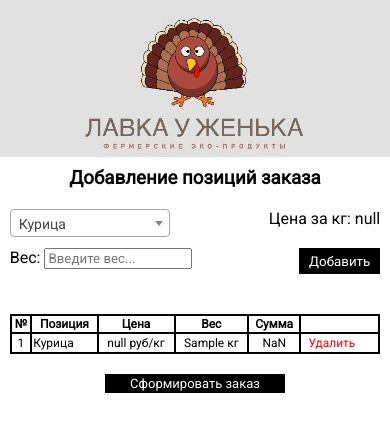
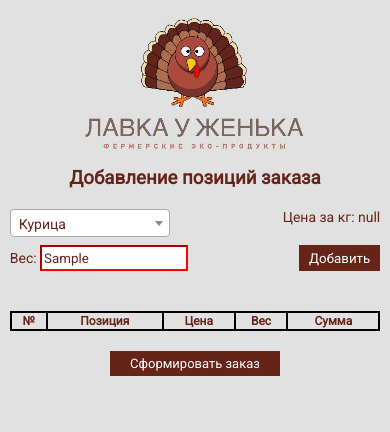
Before and after one commit to lavka2318/Order-formation, a plain HTML site: page order.html in a window 390 px wide. Both pictures are taken after typing "Sample" into the empty fields and a click on the button "Добавить". Drawn offline with nearby package versions, Linux system fonts and the light colour scheme.

Commit message:
Add files via upload

```diff
--- a/js/data.js
+++ b/js/data.js
@@ -2,7 +2,7 @@ const categories = ["Курица", "Корнишон", "Филе кур.", "Г
     "Голень кур.", "Крыло кур.", "Спинка кур.", "Потраха кур.", "Печень кур.", "Желудок кур.", "Рулет кур.",
 
     "Индейка","Пол.индейки","Филе инд.","Грудка инд.","Бедро инд.",
-    "Окороч. Инд.","Голень инд.","Крыло инд.","Спинка инд.","Потраха инд.","Печень инд.","Печень инд.",
+    "Окороч. Инд.","Голень инд.","Крыло инд.","Спинка инд.","Потраха инд.","Печень инд.","Желудок инд.",
 
     "Полендвица свеж.","Шея свеж.","Мясо с таз. часть.","Сало свеж.","Груд. Свеж.","Сало сол.","Груд. сол.","Ребра","Нога свин."
     ,"Рагу","Вяленое","Колб. свин.","Колб. СВ","Колб. Печен.","Рулька","Фарш свиной","Жир топленый",
@@ -17,7 +17,7 @@ const kur = ["Курица", "Корнишон", "Филе кур.", "Грудк
     "Голень кур.", "Крыло кур.", "Спинка кур.", "Потраха кур.", "Печень кур.", "Желудок кур.", "Рулет кур."];
 
 const ind = ["Индейка","Пол.индейки","Филе инд.","Грудка инд.","Бедро инд.",
-    "Окороч. Инд.","Голень инд.","Крыло инд.","Спинка инд.","Потраха инд.","Печень инд.","Печень инд."];
+    "Окороч. Инд.","Голень инд.","Крыло инд.","Спинка инд.","Потраха инд.","Печень инд.","Желудок инд."];
 
 const svin = ["Полендвица свеж.","Шея свеж.","Мясо с таз. часть.","Сало свеж.","Груд. Свеж.","Сало сол.","Груд. сол.","Ребра","Нога свин."
     ,"Рагу","Вяленое","Колб. свин.","Колб. СВ","Колб. Печен.","Рулька","Фарш свиной","Жир топленый"];
--- a/js/order.js
+++ b/js/order.js
@@ -10,7 +10,7 @@ categories.forEach(category => {
 
 form.innerHTML += `<label class="price">Цена за кг: ${localStorage.getItem(categories[0])}</label>
                     <div>
-                        <label>Вес: </label>
+                        <label style="font-size: 14px;">Вес: </label>
                         <input class="input-weight" placeholder="Введите вес...">
                     </div>
                    <button class="add-button" onclick="addRecord()">Добавить</button>`;
@@ -19,7 +19,15 @@ form.innerHTML += `<label class="price">Цена за кг: ${localStorage.getIt
 function changePrice(){
     const price = document.querySelector(".price");
     const selectCategory = document.querySelector(".select-category");
-    price.innerHTML = `Цена за кг: ${localStorage.getItem(selectCategory.value)}`;
+    const category = selectCategory.value;
+
+    if(category == "Доставка"){
+        price.innerHTML = `Цена за доставку: ${localStorage.getItem(selectCategory.value)} руб.`;
+    }else if(category == "Яйцо"){
+        price.innerHTML = `Цена за 10шт: ${localStorage.getItem(selectCategory.value)} руб.`;
+    }else {
+        price.innerHTML = `Цена за кг: ${localStorage.getItem(selectCategory.value)} руб.`;
+    }
 }
 
 
@@ -27,6 +35,13 @@ function addRecord(){
     const category = document.querySelector(".select-category");
     const weight = document.querySelector(".input-weight");
     const tbody = document.querySelector(".tbody");
+
+    if(isNaN(weight.value) || weight.value == "") {
+        weight.style.borderColor = "red";
+        return;
+    }else{
+        weight.style.borderColor = "";
+    }
 
     const num = +localStorage.getItem("number") + 1;
     localStorage.setItem("number", num);
@@ -64,7 +79,7 @@ function addRecord(){
                                 ${categoryPrice + metricPrice}
                             </td>
                             <td class="td-text">
-                                ${weight.value + metricWeight}
+                                ${(+weight.value).toFixed(2) + metricWeight}
                             </td>
                             <td class="td-text">
                                 ${totalPrice}
--- a/styles/style.css
+++ b/styles/style.css
@@ -1,8 +1,11 @@
 *{
     font-family: 'Roboto', sans-serif;
+    color: #662418;
 }
 
 body{
+    height: 100vh;
+    background-color: #E1E1E1;
     margin: 0;
 }
 
@@ -15,7 +18,7 @@ h1{
 }
 
 main{
-    margin-bottom: 20px;
+    padding-bottom: 20px;
 }
 
 .header{
@@ -65,15 +68,15 @@ main{
     margin: 0 auto;
     text-align: center;
     text-decoration: none;
-    padding: 2px 10px;
-    background-color: black;
+    padding: 4px 10px;
+    background-color: #662418;
     color: white;
 }
 
 
 .delete-btn{
     border: none;
-    background-color: white;
+    background-color: #E1E1E1;
     color: red;
 }
 
@@ -87,6 +90,7 @@ main{
 }
 
 .input-weight{
+    height: 20px;
     width: 140px;
 }
 
@@ -95,8 +99,12 @@ main{
     padding: 2px 10px;
     border: none;
     margin-bottom: 20px;
-    background-color: black;
+    background-color: #662418;
     color: white;
+}
+
+.add-button:hover, .order-btn:hover, .submit-btn:hover{
+    background-color: #8f3d2e;
 }
 
 .order{
@@ -123,8 +131,8 @@ main{
     margin: 20px auto;
     text-align: center;
     text-decoration: none;
-    padding: 2px 10px;
-    background-color: black;
+    padding: 5px 5px;
+    background-color: #662418;
     color: white;
 }
 .total-price{
@@ -136,6 +144,7 @@ main{
     text-align: center;
 }
 
+
 @media(max-width: 690px) {
     .price-wrapper{
         width: 90%;
@@ -145,6 +154,7 @@ main{
 @media(max-width: 460px) {
     .price-wrapper{
         width: 95%;
+        margin-right: 20px;
         justify-content: space-around;
     }
     .name-category{
@@ -180,9 +190,11 @@ main{
     }
     .select2-container .select2-selection--single .select2-selection__rendered {
         font-size: 14px;
+        color: #662418;
     }
     .price{
         margin-bottom: 20px;
+        font-size: 14px;
     }
     .thank-text{
         font-weight: bold;
```
Also changed, not shown: js/index.js (line endings or trailing spaces).
